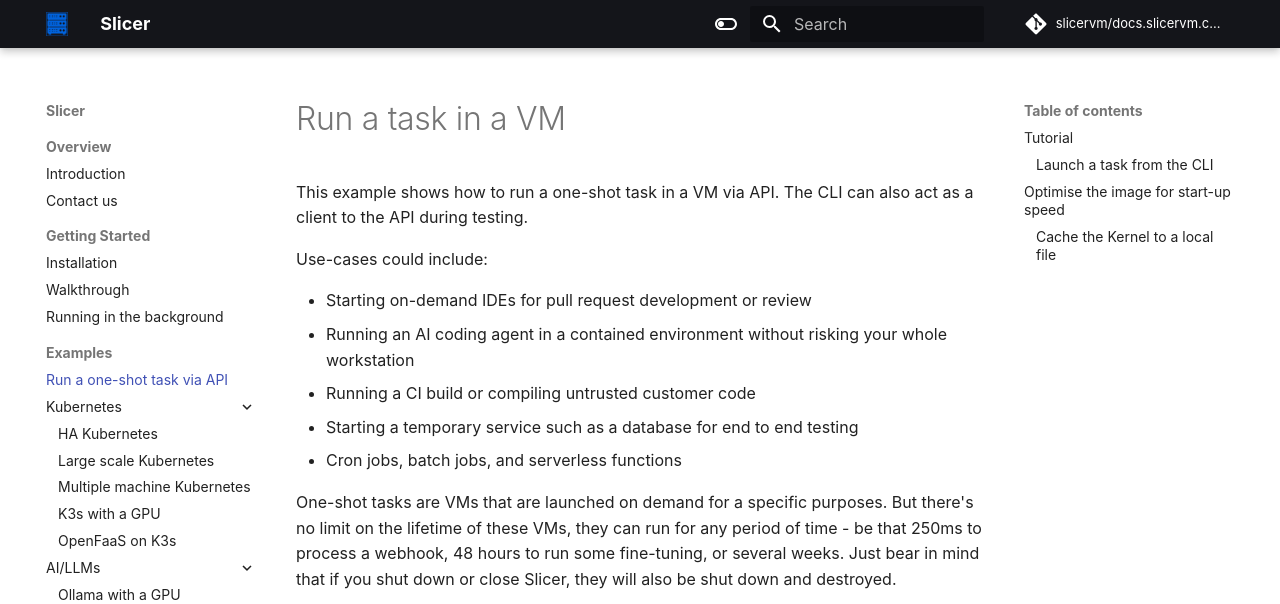
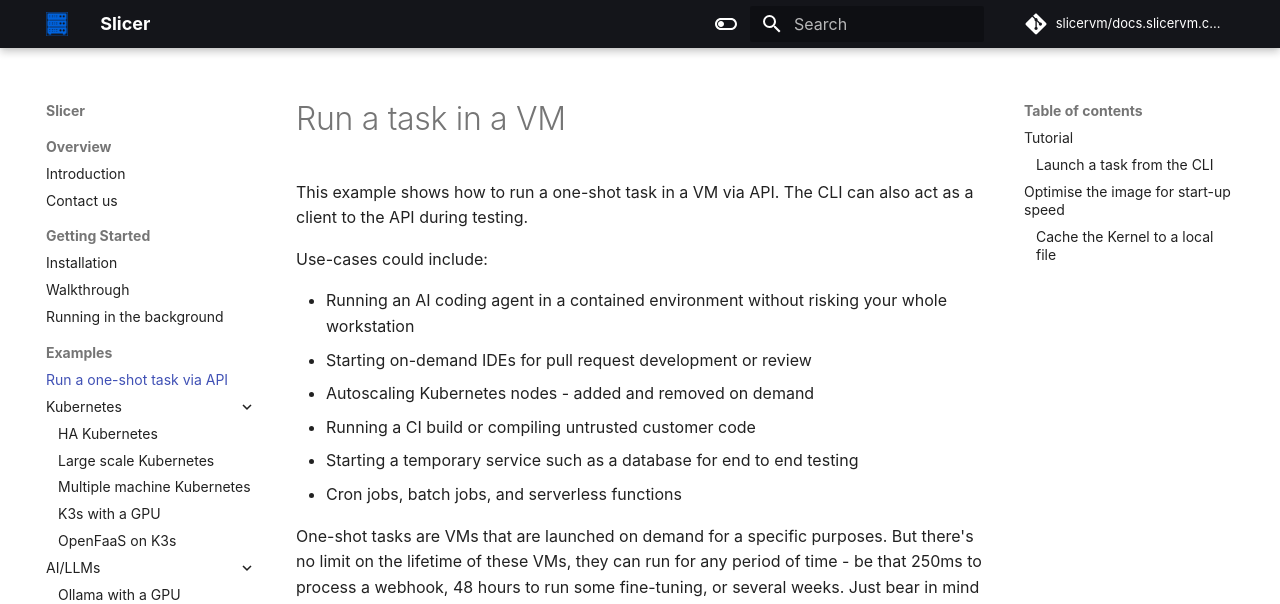
Before and after one commit to slicervm/docs.slicervm.com, an MkDocs documentation site: the page built from docs/examples/run-a-task.md, in a window 1280 px wide and 900 px high, cut to the strip 0-604 px from the top of the window. Built offline with MkDocs 1.6.1 and Material for MkDocs 9.7.7, drawn with Linux system fonts in a browser that asks for light colours; some web fonts are replaced; comment, search, counter and statistics services are not loaded.

Commit message:
Updates to examples
Signed-off-by: Alex Ellis (OpenFaaS Ltd) <alexellis2@gmail.com>

```diff
--- a/docs/examples/run-a-task.md
+++ b/docs/examples/run-a-task.md
@@ -4,8 +4,9 @@ This example shows how to run a one-shot task in a VM via API. The CLI can also
 
 Use-cases could include:
 
+* Running an AI coding agent in a contained environment without risking your whole workstation
 * Starting on-demand IDEs for pull request development or review
-* Running an AI coding agent in a contained environment without risking your whole workstation
+* Autoscaling Kubernetes nodes - added and removed on demand
 * Running a CI build or compiling untrusted customer code
 * Starting a temporary service such as a database for end to end testing
 * Cron jobs, batch jobs, and serverless functions
```
